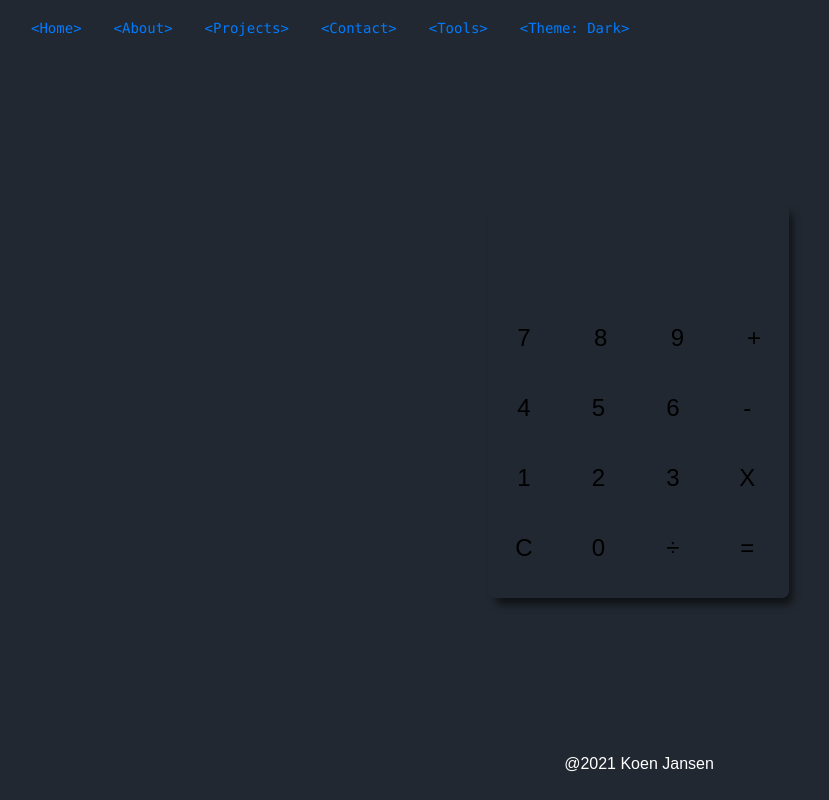
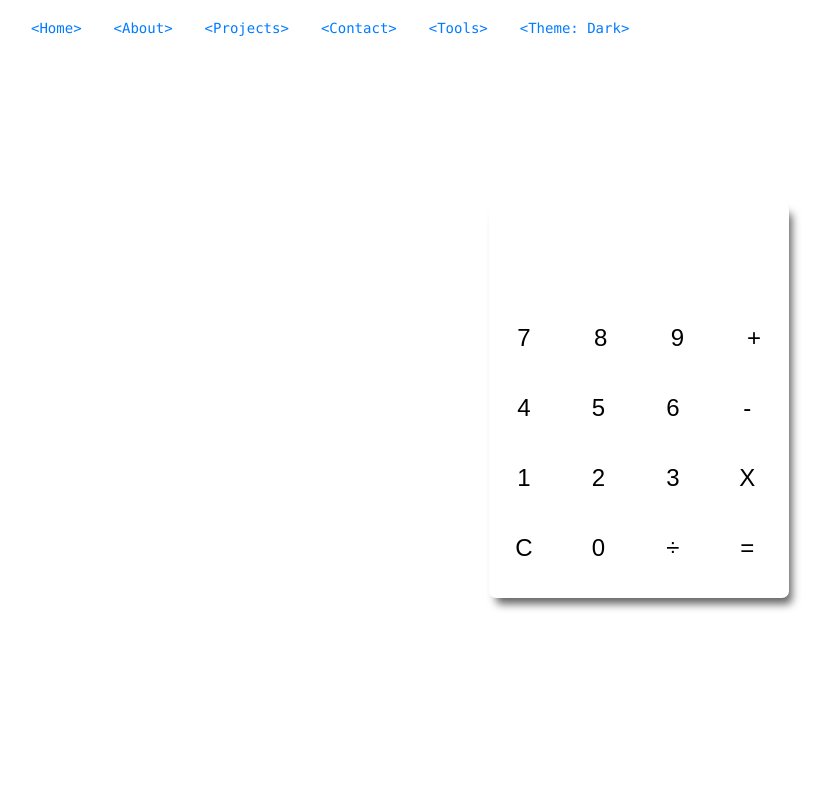
Before and after one commit to KoenJansen18/koenjansen18.github.io, a plain HTML site: page tools.html in a window 1280 px wide. Shown: the whole page, without its empty margins (1-830 px from the left). Drawn offline with nearby package versions, Linux system fonts and the light colour scheme.

Commit message:
lightmode fixed

```diff
--- a/css/tools.css
+++ b/css/tools.css
@@ -38,8 +38,6 @@ body {
     justify-content: center;
 
     align-items: center;
-
-    background-color: #222831;
 
     font-family: sans-serif;
 
```
